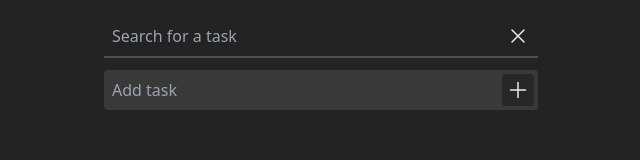
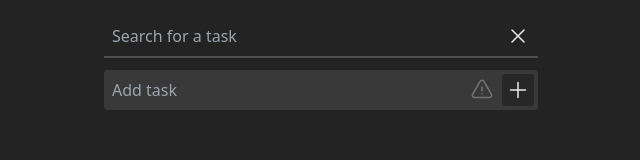
Before and after one commit to lucaschrng/react-todo-list, a React (Vite) app: page / in a window 1280 px wide. Shown: the part 128-288 px from the top of the page, without its empty margins (319-959 px from the left). Built offline with nearby package versions, Linux system fonts and the light colour scheme.

Commit message:
Add important task functionality

```diff
--- a/src/App.jsx
+++ b/src/App.jsx
@@ -2,10 +2,11 @@ import {useContext, useEffect, useState} from "react";
 import {TasksContext} from "./contexts/tasksContext";
 
 function App() {
-  const {tasks, addTask, deleteTask, deleteAll, search} = useContext(TasksContext);
+  const {tasks, addTask, addImportantTask, deleteTask, deleteAll, search} = useContext(TasksContext);
   const [displayedTasks, setDisplayedTasks] = useState(tasks);
   const [taskTitle, setTaskTitle] = useState("");
   const [searchTerm, setSearchTerm] = useState("");
+  const [important, setImportant] = useState(false);
 
   useEffect(() => {
     setDisplayedTasks(tasks);
@@ -18,17 +19,16 @@ function App() {
   const handleSubmit = (e) => {
     e.preventDefault();
     if (taskTitle.length <= 50 && taskTitle.length > 0) {
-      addTask({id: Date.now(), title: taskTitle});
+      if (important) addImportantTask({id: Date.now(), title: taskTitle});
+      else addTask({id: Date.now(), title: taskTitle});
       setTaskTitle("");
+      setImportant(false);
     }
   }
 
   useEffect(() => {
-    if (searchTerm === "") {
-      setDisplayedTasks(tasks);
-    } else {
-      setDisplayedTasks(search(searchTerm));
-    }
+    if (searchTerm === "") setDisplayedTasks(tasks);
+    else setDisplayedTasks(search(searchTerm));
   }, [searchTerm])
 
   return (
@@ -36,9 +36,12 @@ function App() {
 
         <h1 className={"text-3xl font-bold pt-24"}>Tasks</h1>
 
+        {/* Search bar */}
         <div className={"flex items-center p-1 border-b-2 border-white/20"}>
+
           <input className={"w-full ml-1 bg-transparent outline-0"} type="text" placeholder={"Search for a task"}
                  value={searchTerm} onChange={(e) => setSearchTerm(e.target.value)}/>
+
           <button onClick={() => setSearchTerm("")}
                   className={"p-1 text-white/90 font-semibold rounded hover:bg-white/10"}>
             <svg xmlns="http://www.w3.org/2000/svg" fill="none" viewBox="0 0 24 24" strokeWidth={1.5}
@@ -46,36 +49,64 @@ function App() {
               <path strokeLinecap="round" strokeLinejoin="round" d="M6 18L18 6M6 6l12 12"/>
             </svg>
           </button>
+
         </div>
 
+        {/* Add task */}
         <form onSubmit={handleSubmit}>
-          <div className={"flex p-1 bg-white/10 rounded"}>
+
+          <div className={"flex gap-2 p-1 bg-white/10 rounded"}>
+
             <input className={"w-full ml-1 bg-transparent outline-0"} type="text" placeholder={"Add task"}
                    value={taskTitle} onChange={handleChange}/>
-            <button type={"submit"} className={"p-1 bg-black/30 text-white/90 font-semibold rounded hover:bg-black/40"}>
+
+            <button type={"button"} className={(important ? 'text-red-400' : 'text-white/30') + ' hover:text-red-400 transition'} onClick={() => setImportant(!important)}>
+              <svg xmlns="http://www.w3.org/2000/svg" fill="none" viewBox="0 0 24 24" strokeWidth={1.5}
+                   stroke="currentColor" className="w-6 h-6">
+                <path strokeLinecap="round" strokeLinejoin="round"
+                      d="M12 9v3.75m-9.303 3.376c-.866 1.5.217 3.374 1.948 3.374h14.71c1.73 0 2.813-1.874 1.948-3.374L13.949 3.378c-.866-1.5-3.032-1.5-3.898 0L2.697 16.126zM12 15.75h.007v.008H12v-.008z"/>
+              </svg>
+            </button>
+
+            <button type={"submit"}
+                    className={"p-1 bg-black/30 text-white/90 font-semibold rounded hover:bg-green-500/50 transition"}>
               <svg xmlns="http://www.w3.org/2000/svg" fill="none" viewBox="0 0 24 24" strokeWidth={1.5}
                    stroke="currentColor" className="w-6 h-6">
                 <path strokeLinecap="round" strokeLinejoin="round" d="M12 4.5v15m7.5-7.5h-15"/>
               </svg>
             </button>
+
           </div>
+
           <p className={(taskTitle.length > 50 ? "text-red-400 " : "text-transparent") + " mt-1 ml-1 transition"}>Task
             title must be under 50 characters</p>
+
         </form>
 
+        {/* Display tasks */}
         <ul className={"flex flex-col mt-6"}>
           {displayedTasks.length > 0 ? displayedTasks.map((task) => (
               <li key={task.id}
                   className={"relative flex gap-3 py-2 max-w-full after:content-[''] after:absolute after:bottom-0 after:w-full after:h-[1px] after:bg-white/20"}>
+
                 <button onClick={() => deleteTask(task.id)}
-                        className={"min-w-[1.5rem] h-6 flex justify-center items-center border border-white/30 text-transparent hover:bg-white/10 hover:text-white/70 rounded-full peer"}>
+                        className={"min-w-[1.5rem] h-6 flex justify-center items-center border border-white/30 text-transparent hover:bg-white/10 hover:text-white/70 rounded-full transition peer"}>
                   <svg xmlns="http://www.w3.org/2000/svg" fill="none" viewBox="0 0 24 24" strokeWidth={1.5}
                        stroke="currentColor" className="w-4 h-4">
                     <path strokeLinecap="round" strokeLinejoin="round"
                           d="M14.74 9l-.346 9m-4.788 0L9.26 9m9.968-3.21c.342.052.682.107 1.022.166m-1.022-.165L18.16 19.673a2.25 2.25 0 01-2.244 2.077H8.084a2.25 2.25 0 01-2.244-2.077L4.772 5.79m14.456 0a48.108 48.108 0 00-3.478-.397m-12 .562c.34-.059.68-.114 1.022-.165m0 0a48.11 48.11 0 013.478-.397m7.5 0v-.916c0-1.18-.91-2.164-2.09-2.201a51.964 51.964 0 00-3.32 0c-1.18.037-2.09 1.022-2.09 2.201v.916m7.5 0a48.667 48.667 0 00-7.5 0"/>
                   </svg>
                 </button>
+
+                {task.important &&
+                    <svg xmlns="http://www.w3.org/2000/svg" fill="none" viewBox="0 0 24 24" strokeWidth={1.5}
+                         stroke="currentColor" className="w-6 h-6 text-white/20">
+                      <path strokeLinecap="round" strokeLinejoin="round"
+                            d="M12 9v3.75m-9.303 3.376c-.866 1.5.217 3.374 1.948 3.374h14.71c1.73 0 2.813-1.874 1.948-3.374L13.949 3.378c-.866-1.5-3.032-1.5-3.898 0L2.697 16.126zM12 15.75h.007v.008H12v-.008z"/>
+                    </svg>}
+
                 <span className={"peer-hover:line-through"}>{task.title}</span>
+
               </li>
           )) : <li className={"text-center text-white/50"}>No tasks</li>}
         </ul>
--- a/src/contexts/tasksContext.jsx
+++ b/src/contexts/tasksContext.jsx
@@ -11,6 +11,10 @@ const TasksProvider = ({children}) => {
     setTasks([...tasks, newTask]);
   };
 
+  const addImportantTask = (newTask) => {
+    setTasks([{...newTask, important: true}, ...tasks]);
+  }
+
   const deleteTask = (taskId) => {
     setTasks(tasks.filter((task) => task.id !== taskId));
   };
@@ -20,6 +24,10 @@ const TasksProvider = ({children}) => {
   }
 
   const search = (searchTerm) => {
+    // Classic sorting
+    // return tasks.filter((task) => task.title.toLowerCase().includes(searchTerm.toLowerCase()));
+
+    // Fuzzy sorting
     return fuse.search(searchTerm).map((result) => result.item);
   }
 
@@ -31,7 +39,7 @@ const TasksProvider = ({children}) => {
   }, [tasks]);
 
   return (
-      <TasksContext.Provider value={{tasks, addTask, deleteTask, deleteAll, search}}>
+      <TasksContext.Provider value={{tasks, addTask, addImportantTask, deleteTask, deleteAll, search}}>
         {children}
       </TasksContext.Provider>
   );
```
